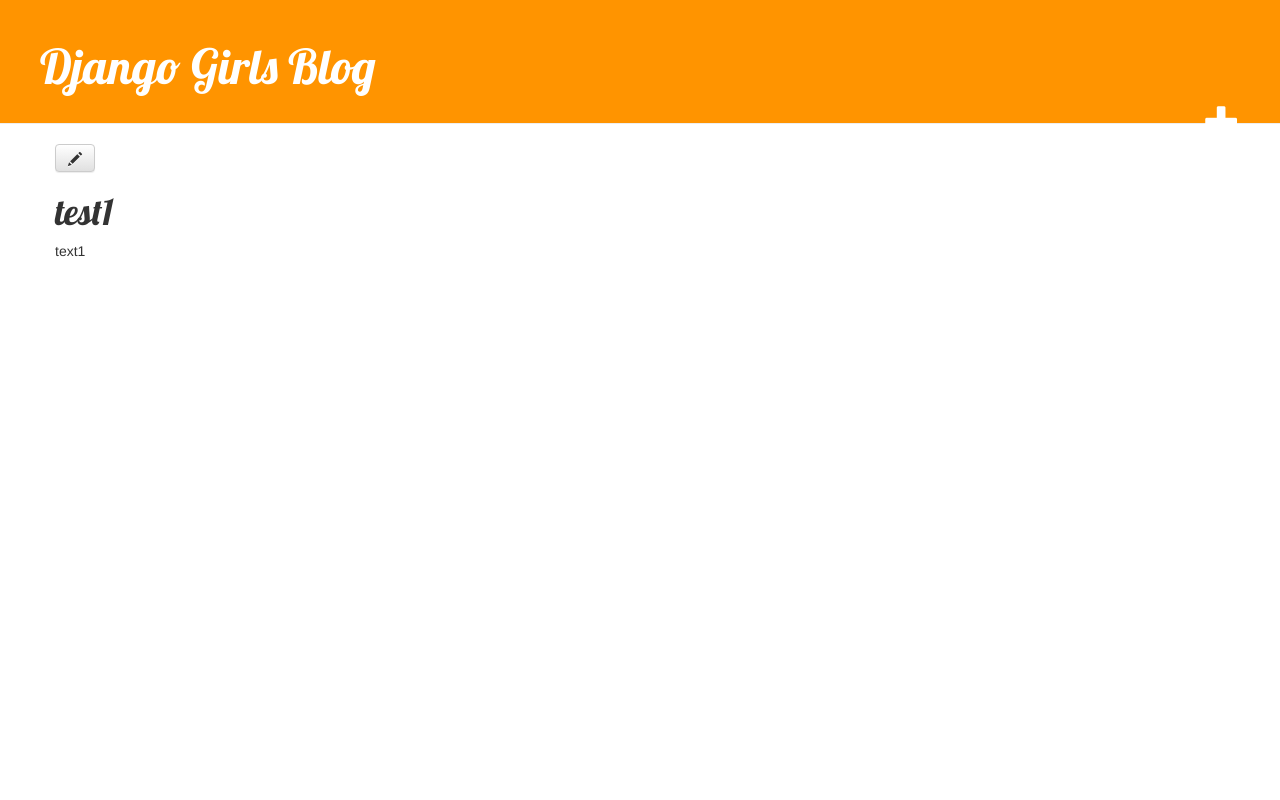
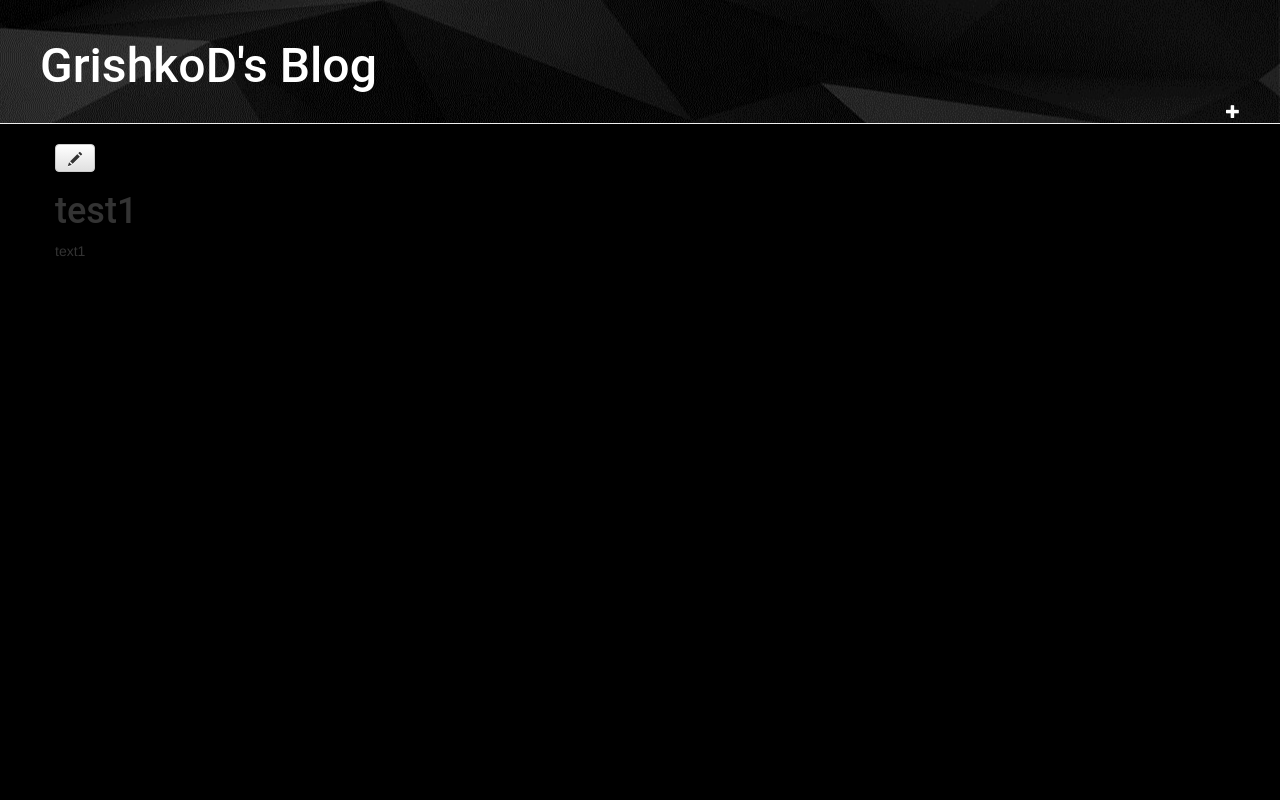
Before and after one commit to GrishkoD/my-first-blog, a Django app: page /post/1/ in a window 1280 px wide. Run offline with Django 3.2, Linux system fonts and the light colour scheme; data comes from the database, SQL or seed files in the repository; some libraries are stand-ins or nearby versions.

Commit message:
Some design.

```diff
--- a/blog/static/css/blog.css
+++ b/blog/static/css/blog.css
@@ -1,8 +1,12 @@
 .page-header {
-        background-color: #ff9400;
+        background: #000 url("/static/images/black-abstract.jpg") right;
         margin-top: 0;
         padding: 20px 20px 20px 40px;
     }
+
+body{
+	background-color: #000;
+	}
 
     .page-header h1, .page-header h1 a, .page-header h1 a:visited, .page-header h1 a:active {
         color: #ffffff;
@@ -15,7 +19,7 @@
     }
 
     h1, h2, h3, h4 {
-        font-family: 'Lobster', cursive;
+        font-family: 'Roboto', cursive;
     }
 
     .date {
@@ -34,7 +38,7 @@
     .top-menu, .top-menu:hover, .top-menu:visited {
         color: #ffffff;
         float: right;
-        font-size: 26pt;
+        /*font-size: 26pt;*/
         margin-right: 20px;
     }
 
@@ -43,5 +47,5 @@
     }
 
     .post h1 a, .post h1 a:visited {
-        color: #000000;
+        color: #fff;
     }
--- a/blog/templates/blog/base.html
+++ b/blog/templates/blog/base.html
@@ -8,7 +8,7 @@
     </head>
     <body>
     	<div class="page-header">
-            <h1><a href="/">Django Girls Blog</a></h1>
+            <h1><a href="/">GrishkoD's Blog</a></h1>
              <a href="{% url 'post_new' %}" class="top-menu"><span class="glyphicon glyphicon-plus"></span></a>
         </div>
         <div class="content container">
```
Also changed, not shown: blog/static/images/black-abstract.jpg (added).
